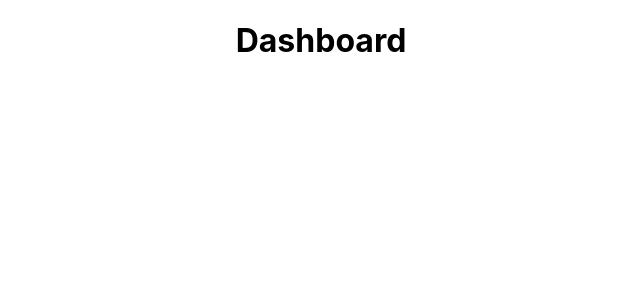
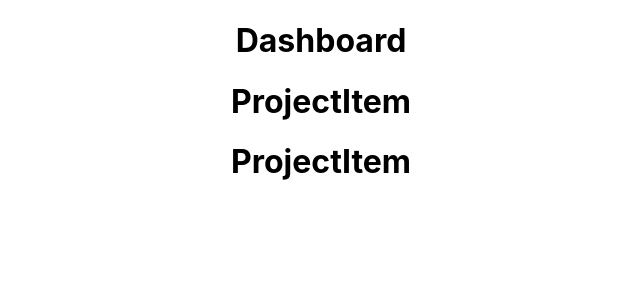
Before and after one commit to joeyskuo/project-board-frontend, a React (Create React App) app: page / in a window 1280 px wide. Shown: the top 300 px of the page, without its empty margins (319-959 px from the left). Built offline with nearby package versions, Linux system fonts and the light colour scheme.

Commit message:
added ProjectItem to Dashboard

```diff
--- a/src/components/Dashboard.js
+++ b/src/components/Dashboard.js
@@ -1,10 +1,15 @@
 import React, { Component } from 'react';
+import ProjectItem from './Project/ProjectItem';
 
 class Dashboard extends Component {
 
     render() {
         return (
-            <h1>Dashboard</h1>
+            <div>
+                <h1>Dashboard</h1>
+                <ProjectItem></ProjectItem>
+                <ProjectItem></ProjectItem>
+            </div>
         )
     }
 }
```
